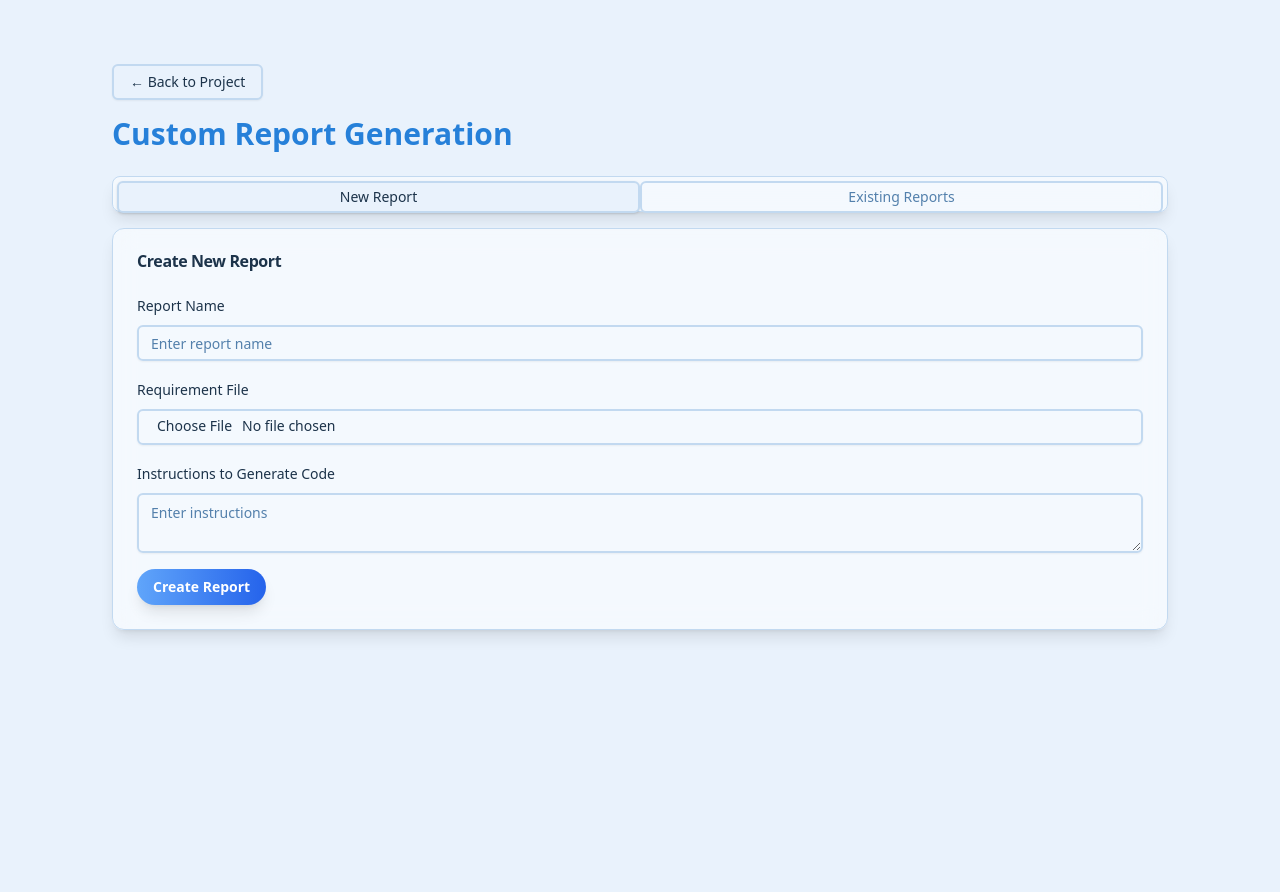
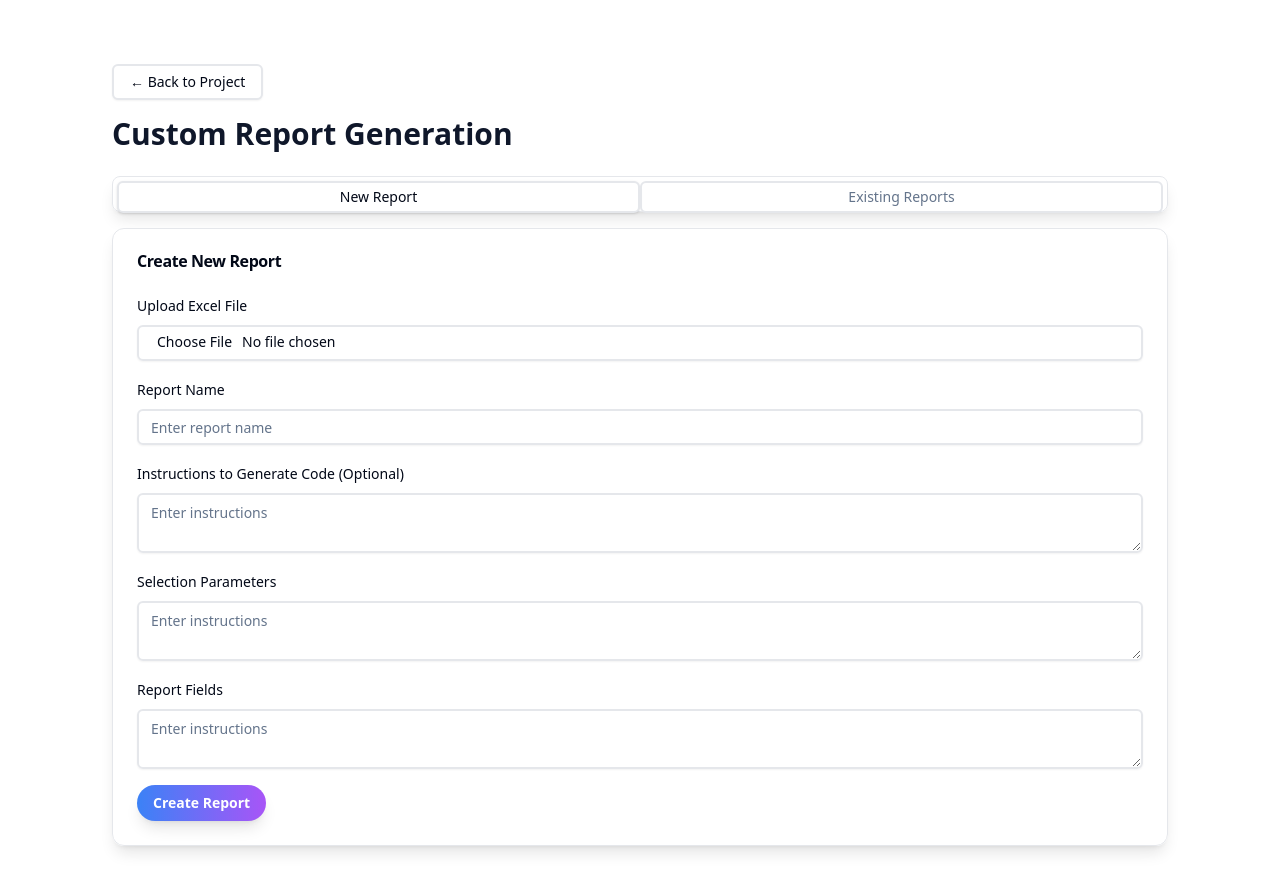
Before and after one commit to Sayan-467/HumanizeAI-SDLC-App, a Next.js app: page /custom-report-generation in a window 1280 px wide. Shown: the top 892 px of the page. Before the commit the page ends 800 px from the top, so only its background shows below. Built offline with nearby package versions, Linux system fonts and the light colour scheme.

Commit message:
custom-report and brd-generation page updated

```diff
--- a/app/brd-generation/page.js
+++ b/app/brd-generation/page.js
@@ -1,94 +1,72 @@
-'use client'
+'use client';
 
-import { useState } from 'react'
-import { Button } from "@/components/ui/button"
-import { Card, CardContent, CardHeader, CardTitle } from "@/components/ui/card"
-import { Input } from "@/components/ui/input"
-import { Label } from "@/components/ui/label"
-import { Textarea } from "@/components/ui/textarea"
-import { Accordion, AccordionContent, AccordionItem, AccordionTrigger } from "@/components/ui/accordion"
-import { PlusCircle } from 'lucide-react'
+import { useState } from 'react';
+import { Button } from '@/components/ui/button';
+import { Card, CardContent } from '@/components/ui/card';
+import { Accordion, AccordionContent, AccordionItem, AccordionTrigger } from '@/components/ui/accordion';
+import { PlusCircle } from 'lucide-react';
+import { BRDSection } from '@/components/brd-section';
+import { AddSectionModal } from '@/components/add-section-modal';
 
-const sectionTypes = [
+const initialSections = [
   {
     id: 'about-client',
     title: 'About the Client',
-    fields: ['Heading', 'Company URL', 'Content', 'Instructions for text generation', 'File upload']
+    fields: ['Company URL', 'Content', 'Instructions for text generation', 'File upload'],
   },
   {
     id: 'objective',
     title: 'Objective of the document',
-    fields: ['Heading', 'Content', 'Instructions for text generation', 'File upload']
+    fields: ['Content', 'Instructions for text generation', 'File upload'],
   },
   {
     id: 'org-structure',
     title: 'Organization structure',
-    fields: ['Heading', 'Content', 'Instructions for text generation', 'File upload for text generation', 'Files to be embedded']
-  }
-]
-
-function BRDSection({ type }) {
-  const sectionData = sectionTypes.find(s => s.id === type)
-
-  return (
-    <AccordionItem value={type}>
-      <AccordionTrigger>{sectionData.title}</AccordionTrigger>
-      <AccordionContent>
-        <Card className="mb-6 fancy-glass fancy-shadow">
-          <CardContent className="pt-6">
-            {sectionData.fields.map((field, index) => (
-              <div key={index} className="mb-4">
-                <Label htmlFor={`${type}-${field}`} className="mb-2 block">{field}</Label>
-                {field.toLowerCase().includes('content') || field.toLowerCase().includes('instructions') ? (
-                  <Textarea
-                    id={`${type}-${field}`}
-                    placeholder={`Enter ${field}`}
-                    className="fancy-border"
-                  />
-                ) : field.toLowerCase().includes('file') ? (
-                  <Input
-                    id={`${type}-${field}`}
-                    type="file"
-                    className="fancy-border"
-                  />
-                ) : (
-                  <Input
-                    id={`${type}-${field}`}
-                    placeholder={`Enter ${field}`}
-                    className="fancy-border"
-                  />
-                )}
-              </div>
-            ))}
-            <Button className="mt-4 fancy-button">Generate</Button>
-          </CardContent>
-        </Card>
-      </AccordionContent>
-    </AccordionItem>
-  )
-}
+    fields: [
+      'Content',
+      'Instructions for text generation',
+      'File upload for text generation',
+      'Files to be embedded',
+    ],
+  },
+];
 
 export default function BRDGenerationPage() {
-  const [sections, setSections] = useState(['about-client', 'objective', 'org-structure'])
+  const [sections, setSections] = useState(initialSections);
+  const [isAddModalOpen, setIsAddModalOpen] = useState(false);
 
-  const addNewSection = () => {
-    setSections([...sections, sections[sections.length - 1]])
-  }
+  const addNewSection = (newSection) => {
+    setSections([...sections, newSection]);
+    setIsAddModalOpen(false);
+  };
 
   return (
     <div className="container mx-auto px-28 py-16">
       <h1 className="text-3xl font-bold text-primary mb-6">BRD Generation</h1>
-      <Accordion type="single" collapsible className="w-full">
-        {sections.map((section, index) => (
-          <BRDSection key={index} type={section} />
+      <Accordion type="single" collapsible className="w-full space-y-4">
+        {sections.map((section) => (
+          <AccordionItem key={section.id} value={section.id} className="border rounded-lg overflow-hidden fancy-glass">
+            <AccordionTrigger className="px-4 py-2 hover:no-underline hover:bg-gray-100">
+              <h3 className="text-lg font-semibold">{section.title}</h3>
+            </AccordionTrigger>
+            <AccordionContent>
+              <Card className="m-4 fancy-glass">
+                <CardContent className="p-4">
+                  <BRDSection section={section} />
+                </CardContent>
+              </Card>
+            </AccordionContent>
+          </AccordionItem>
         ))}
       </Accordion>
-      <Button
-        onClick={addNewSection}
-        className="mt-6 fancy-button"
-      >
+      <Button onClick={() => setIsAddModalOpen(true)} className="mt-6 fancy-button">
         <PlusCircle className="mr-2 h-4 w-4" /> Add New Section
       </Button>
+      <AddSectionModal
+        isOpen={isAddModalOpen}
+        onClose={() => setIsAddModalOpen(false)}
+        onAdd={addNewSection}
+      />
     </div>
-  )
+  );
 }
--- a/app/custom-report-generation/page.js
+++ b/app/custom-report-generation/page.js
@@ -56,15 +56,23 @@ export default function CustomReportGenerationPage() {
             <CardContent>
               <form onSubmit={handleNewReport} className="space-y-4">
                 <div className="space-y-2">
+                  <Label htmlFor="requirement">Upload Excel File</Label>
+                  <Input id="requirement" name="requirement" type="file" required className="fancy-border" />
+                </div>
+                <div className="space-y-2">
                   <Label htmlFor="reportName">Report Name</Label>
                   <Input id="reportName" name="reportName" placeholder="Enter report name" required className="fancy-border" />
                 </div>
                 <div className="space-y-2">
-                  <Label htmlFor="requirement">Requirement File</Label>
-                  <Input id="requirement" name="requirement" type="file" required className="fancy-border" />
+                  <Label htmlFor="instructions">Instructions to Generate Code (Optional)</Label>
+                  <Textarea id="instructions" name="instructions" placeholder="Enter instructions" required className="fancy-border" />
                 </div>
                 <div className="space-y-2">
-                  <Label htmlFor="instructions">Instructions to Generate Code</Label>
+                  <Label htmlFor="instructions">Selection Parameters</Label>
+                  <Textarea id="instructions" name="instructions" placeholder="Enter instructions" required className="fancy-border" />
+                </div>
+                <div className="space-y-2">
+                  <Label htmlFor="instructions">Report Fields</Label>
                   <Textarea id="instructions" name="instructions" placeholder="Enter instructions" required className="fancy-border" />
                 </div>
                 <Button type="submit" className="fancy-button">Create Report</Button>
--- a/app/globals.css
+++ b/app/globals.css
@@ -4,35 +4,48 @@
 
 @layer base {
   :root {
-    --background: 210 75% 95%; /* Light blue background */
-    --foreground: 210 45% 20%; /* Darker blue foreground */
+    --background: 0 0% 100%;
+    --foreground: 222.2 84% 4.9%;
+    --card: 0 0% 100%;
+    --card-foreground: 222.2 84% 4.9%;
+    --popover: 0 0% 100%;
+    --popover-foreground: 222.2 84% 4.9%;
+    --primary: 222.2 47.4% 11.2%;
+    --primary-foreground: 210 40% 98%;
+    --secondary: 210 40% 96.1%;
+    --secondary-foreground: 222.2 47.4% 11.2%;
+    --muted: 210 40% 96.1%;
+    --muted-foreground: 215.4 16.3% 46.9%;
+    --accent: 210 40% 96.1%;
+    --accent-foreground: 222.2 47.4% 11.2%;
+    --destructive: 0 84.2% 60.2%;
+    --destructive-foreground: 210 40% 98%;
+    --border: 214.3 31.8% 91.4%;
+    --input: 214.3 31.8% 91.4%;
+    --ring: 215 20.2% 65.1%;
+    --radius: 0.5rem;
+  }
 
-    --muted: 210 60% 90%; /* Muted light blue */
-    --muted-foreground: 210 35% 50%; /* Subtle blue-gray foreground */
-
-    --popover: 210 75% 95%; /* Same as background */
-    --popover-foreground: 210 45% 20%;
-
-    --card: 210 80% 98%; /* Very light blue for cards */
-    --card-foreground: 210 45% 20%;
-
-    --border: 210 60% 85%; /* Soft blue for borders */
-    --input: 210 60% 85%;
-
-    --primary: 210 70% 50%; /* Vibrant blue for primary actions */
-    --primary-foreground: 210 90% 98%; /* Light foreground for contrast */
-
-    --secondary: 210 60% 90%; /* Muted light blue */
-    --secondary-foreground: 210 70% 50%;
-
-    --accent: 210 70% 60%; /* Brighter accent blue */
-    --accent-foreground: 210 90% 98%;
-
-    --destructive: 0 80% 70%; /* Retain red for destructive actions */
-    --destructive-foreground: 210 90% 98%;
-
-    --ring: 210 60% 70%; /* Soft ring effect */
-    --radius: 0.5rem; /* Consistent border radius */
+  .dark {
+    --background: 222.2 84% 4.9%;
+    --foreground: 210 40% 98%;
+    --card: 222.2 84% 4.9%;
+    --card-foreground: 210 40% 98%;
+    --popover: 222.2 84% 4.9%;
+    --popover-foreground: 210 40% 98%;
+    --primary: 210 40% 98%;
+    --primary-foreground: 222.2 47.4% 11.2%;
+    --secondary: 217.2 32.6% 17.5%;
+    --secondary-foreground: 210 40% 98%;
+    --muted: 217.2 32.6% 17.5%;
+    --muted-foreground: 215 20.2% 65.1%;
+    --accent: 217.2 32.6% 17.5%;
+    --accent-foreground: 210 40% 98%;
+    --destructive: 0 62.8% 30.6%;
+    --destructive-foreground: 210 40% 98%;
+    --border: 217.2 32.6% 17.5%;
+    --input: 217.2 32.6% 17.5%;
+    --ring: 212.7 26.8% 83.9%;
   }
 }
 
@@ -45,28 +58,34 @@
   }
 }
 
-@layer utilities {
 .fancy-glass {
-    @apply bg-white/50 backdrop-blur-md border border-border shadow-lg;
+  @apply bg-white/70 backdrop-blur-md border border-gray-200 shadow-lg;
 }
 
 .fancy-gradient {
-    @apply bg-gradient-to-r from-blue-300 via-blue-400 to-blue-500; /* Gradient with light blues */
+  @apply bg-gradient-to-r from-blue-500 via-purple-500 to-pink-500;
 }
 
 .fancy-text-glow {
-    text-shadow: 0 0 10px rgba(59, 130, 246, 0.7); /* Blue text glow */
+  text-shadow: 0 0 10px rgba(66, 153, 225, 0.5);
 }
 
 .fancy-border {
-    @apply border-2 border-border hover:border-blue-400 transition-colors duration-300; /* Light blue border hover */
-  }
-
-  .fancy-shadow {
-    @apply shadow-lg hover:shadow-xl transition-shadow duration-300; /* Subtle shadows */
+  @apply border-2 border-gray-200 hover:border-blue-500 transition-colors duration-300;
 }
 
 .fancy-button {
-    @apply bg-gradient-to-r from-blue-400 to-blue-600 text-white font-bold py-2 px-4 rounded-full shadow-lg hover:from-blue-500 hover:to-blue-700 transition-all duration-300; /* Light to dark blue gradient */
+  @apply bg-gradient-to-r from-blue-500 to-purple-500 text-white font-bold py-2 px-4 rounded-full shadow-lg hover:from-blue-600 hover:to-purple-600 transition-all duration-300;
 }
+
+.accordion-content {
+  @apply overflow-hidden transition-all duration-300 ease-in-out;
 }
+
+.accordion-content[data-state='open'] {
+  @apply animate-accordion-down;
+}
+
+.accordion-content[data-state='closed'] {
+  @apply animate-accordion-up;
+}
--- /dev/null
+++ b/components/add-section-modal.js
@@ -0,0 +1,62 @@
+import { useState } from 'react'
+import { Dialog, DialogContent, DialogHeader, DialogTitle } from "@/components/ui/dialog"
+import { Button } from "@/components/ui/button"
+import { Input } from "@/components/ui/input"
+import { Label } from "@/components/ui/label"
+import { Textarea } from "@/components/ui/textarea"
+
+export function AddSectionModal({ isOpen, onClose, onAdd }) {
+  const [title, setTitle] = useState('')
+  const [fields, setFields] = useState('')
+
+  const handleSubmit = (e) => {
+    e.preventDefault()
+    const newSection = {
+      id: Date.now().toString(),
+      title,
+      fields: fields.split(',').map(field => field.trim())
+    }
+    onAdd(newSection)
+    setTitle('')
+    setFields('')
+  }
+
+  return (
+    <Dialog open={isOpen} onOpenChange={onClose}>
+      <DialogContent className="sm:max-w-[425px] fancy-glass fancy-border">
+        <DialogHeader>
+          <DialogTitle className="text-2xl font-bold text-center fancy-gradient bg-clip-text text-transparent fancy-text-glow">
+            Add New Section
+          </DialogTitle>
+        </DialogHeader>
+        <form onSubmit={handleSubmit} className="space-y-4 mt-4">
+          <div className="space-y-2">
+            <Label htmlFor="title">Section Name</Label>
+            <Input
+              id="title"
+              value={title}
+              onChange={(e) => setTitle(e.target.value)}
+              placeholder="Enter section name"
+              required
+              className="fancy-border"
+            />
+          </div>
+          <div className="space-y-2">
+            <Label htmlFor="fields">Fields (comma-separated)</Label>
+            <Textarea
+              id="fields"
+              value={fields}
+              onChange={(e) => setFields(e.target.value)}
+              placeholder="Enter fields (e.g., Heading, Content, File upload)"
+              required
+              className="fancy-border"
+            />
+          </div>
+          <Button type="submit" className="w-full fancy-button">
+            Add Section
+          </Button>
+        </form>
+      </DialogContent>
+    </Dialog>
+  )
+}
--- a/components/brd-section.js
+++ b/components/brd-section.js
@@ -1,90 +1,38 @@
-'use client'
+import { Input } from '@/components/ui/input';
+import { Label } from '@/components/ui/label';
+import { Textarea } from '@/components/ui/textarea';
+import { Button } from '@/components/ui/button';
 
-import { useState } from 'react'
-import { Button } from "@/components/ui/button"
-import { Input } from "@/components/ui/input"
-import { Textarea } from "@/components/ui/textarea"
-import { Label } from "@/components/ui/label"
-import {
-  Select,
-  SelectContent,
-  SelectItem,
-  SelectTrigger,
-  SelectValue,
-} from "@/components/ui/select"
-import { Card, CardContent, CardHeader, CardTitle } from "@/components/ui/card"
-import { X, Upload } from 'lucide-react'
-
-export function BRDSection({ id, onRemove }) {
-  const [inputType, setInputType] = useState('manual')
-  const [file, setFile] = useState(null)
-
-  const handleFileChange = (e) => {
-    if (e.target.files && e.target.files[0]) {
-      setFile(e.target.files[0])
-    }
-  }
-
+export function BRDSection({ section }) {
   return (
-    <Card className="bg-secondary/50 backdrop-blur-sm border-accent/20">
-      <CardHeader className="flex flex-row items-center justify-between">
-        <CardTitle className="text-primary">Section {id}</CardTitle>
-        <div className="flex items-center space-x-2">
-          <Select onValueChange={(value) => setInputType(value)}>
-            <SelectTrigger className="w-[180px]">
-              <SelectValue placeholder="Select input type" />
-            </SelectTrigger>
-            <SelectContent>
-              <SelectItem value="manual">Manual Input</SelectItem>
-              <SelectItem value="file">File Upload</SelectItem>
-            </SelectContent>
-          </Select>
-          <Button variant="ghost" size="icon" onClick={onRemove}>
-            <X className="h-4 w-4" />
-          </Button>
+    <div className="space-y-4">
+      {section.fields.map((field, index) => (
+        <div key={index} className="mb-4">
+          <Label htmlFor={`${section.id}-${field}`} className="mb-2 block text-sm font-medium text-gray-700">
+            {field}
+          </Label>
+          {field.toLowerCase().includes('content') || field.toLowerCase().includes('instructions') ? (
+            <Textarea
+              id={`${section.id}-${field}`}
+              placeholder={`Enter ${field}`}
+              className="w-full min-h-[100px] p-2 border rounded-md focus:ring-2 focus:ring-blue-500 focus:border-transparent"
+            />
+          ) : field.toLowerCase().includes('file') ? (
+            <Input
+              id={`${section.id}-${field}`}
+              type="file"
+              className="w-full p-2 border rounded-md focus:ring-2 focus:ring-blue-500 focus:border-transparent"
+            />
+          ) : (
+            <Input
+              id={`${section.id}-${field}`}
+              placeholder={`Enter ${field}`}
+              className="w-full p-2 border rounded-md focus:ring-2 focus:ring-blue-500 focus:border-transparent"
+            />
+          )}
         </div>
-      </CardHeader>
-      <CardContent>
-        {inputType === 'manual' ? (
-          <div className="space-y-4">
-            <div>
-              <Label htmlFor={`heading-${id}`}>Heading</Label>
-              <Input id={`heading-${id}`} placeholder="Enter heading" className="bg-background/50 text-primary" />
-            </div>
-            <div>
-              <Label htmlFor={`company-url-${id}`}>Company URL</Label>
-              <Input id={`company-url-${id}`} placeholder="Enter company URL" className="bg-background/50 text-primary" />
-            </div>
-            <div>
-              <Label htmlFor={`content-${id}`}>Content</Label>
-              <Textarea id={`content-${id}`} placeholder="Enter content" className="bg-background/50 text-primary" />
-            </div>
-            <div>
-              <Label htmlFor={`instructions-${id}`}>Instructions for Generation</Label>
-              <Textarea id={`instructions-${id}`} placeholder="Enter instructions" className="bg-background/50 text-primary" />
-            </div>
-          </div>
-        ) : (
-          <div className="space-y-4">
-            <Label htmlFor={`file-upload-${id}`}>Upload File (.docx, .pdf, .xlsx)</Label>
-            <div className="flex items-center space-x-2">
-              <Input
-                id={`file-upload-${id}`}
-                type="file"
-                accept=".docx,.pdf,.xlsx"
-                onChange={handleFileChange}
-                className="bg-background/50 text-primary"
-              />
-              <Button variant="secondary" size="icon">
-                <Upload className="h-4 w-4" />
-              </Button>
-            </div>
-            {file && (
-              <p className="text-sm text-primary/70">Selected file: {file.name}</p>
-            )}
-          </div>
-        )}
-      </CardContent>
-    </Card>
-  )
+      ))}
+      <Button className="w-full fancy-button">Generate</Button>
+    </div>
+  );
 }
--- a/package.json
+++ b/package.json
@@ -9,6 +9,9 @@
     "lint": "next lint"
   },
   "dependencies": {
+    "@dnd-kit/core": "^6.3.1",
+    "@dnd-kit/sortable": "^10.0.0",
+    "@dnd-kit/utilities": "^3.2.2",
     "@radix-ui/react-accordion": "^1.2.2",
     "@radix-ui/react-checkbox": "^1.1.3",
     "@radix-ui/react-dialog": "^1.1.4",
```
Also changed, not shown: components/sortable-item.js (added, +24 -0 lines), 1 other file (tests, documents, lock files or other folders). Lines whose indentation alone changed are shown as unchanged.
